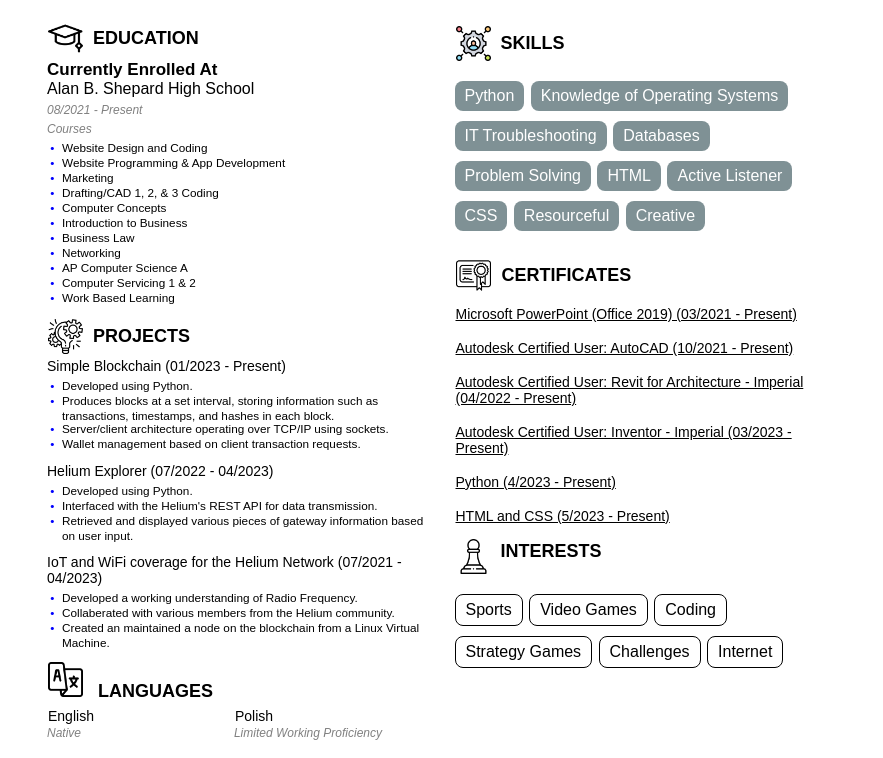
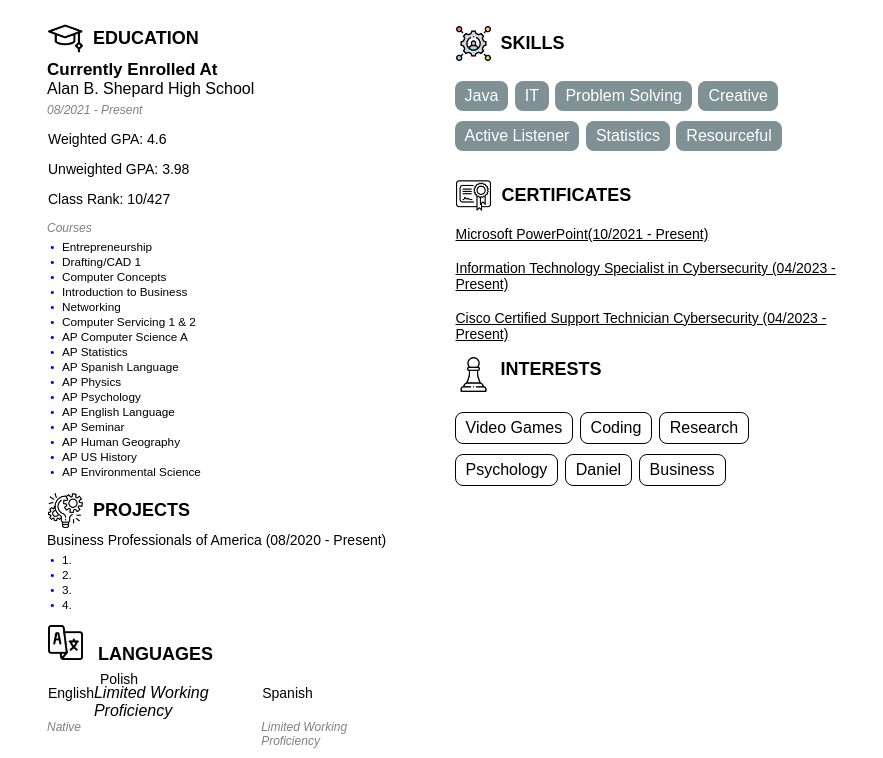
Before and after one commit to shelovesmaj/maja-natan.engineer, a plain HTML site: page index.html in a window 1280 px wide. Shown: the part 203-961 px from the top of the page, without its empty margins (198-1081 px from the left). Drawn offline with Linux system fonts and the light colour scheme.

Commit message:
Update index.html

```diff
--- a/index.html
+++ b/index.html
@@ -4,19 +4,19 @@
     <meta charset="UTF-8">
     <meta name="viewport" content="width=device-width, initial-scale=1.0">
     <link rel="stylesheet" href="static/styles.css">
-    <title>Daniel Chrobak</title>
+    <title>Maja Nata</title>
   </head>
   <body>
     <header>
-      <h1>Daniel Chrobak</h1>
-      <p>An aspiring software developer and student who is passionate about technology</p>
+      <h1>Maja Natan</h1>
+      <p>An aspiring student who is passionate about psychology</p>
     </header>
     <section class="contact-info">
       <div class="contact-column">
         <div class="contact-info-left">
           <button class="email-button">
-            <a href="mailto:danielchrobak12@gmail.com" target="_blank">
-              <img src="static/email.png" alt="Email Icon" class="email-icon">danielchrobak12@gmail.com </a>
+            <a href="mailto:nmaja246@gmail.com" target="_blank">
+              <img src="static/email.png" alt="Email Icon" class="email-icon">nmaja246@gmail.com</a>
           </button>
           <button class="location-button">
             <a href="https://www.google.com/maps/place/Illinois" target="_blank">
@@ -26,11 +26,11 @@
         <div class="contact-info-right">
           <button class="phone-button">
             <a>
-              <img src="static/phone.png" alt="Phone Icon" class="phone-icon">(708) 920 6630 </a>
+              <img src="static/phone.png" alt="Phone Icon" class="phone-icon">(XXX) XXX XXXX </a>
           </button>
           <button class="github-button">
-            <a href="https://github.com/danielchrobak" target="_blank">
-              <img src="static/github.png" alt="Github Icon" class="github-icon">github.com/danielchrobak </a>
+            <a href="https://github.com/shelovesmaj" target="_blank">
+              <img src="static/github.png" alt="Github Icon" class="github-icon">github.com/shelovesmaj </a>
           </button>
         </div>
       </div>
@@ -44,44 +44,46 @@
             <p class="school-date">
               <i>08/2021 - Present</i>
             </p>
+			<p class="gpa">
+			Weighted GPA: 4.6
+			</p>
+			<p class="gpa">
+			Unweighted GPA: 3.98
+			</p>
+			<p class="gpa">
+			Class Rank: 10/427
+			</p>
             <p class="school-date">
               <i>Courses</i>
             </p>
             <ol>
-                <li>Website Design and Coding</li>
-                <li>Website Programming & App Development</li>
-                <li>Marketing</li>
-                <li>Drafting/CAD 1, 2, & 3 Coding</li>
+                <li>Entrepreneurship</li>
+                <li>Drafting/CAD 1</li>
                 <li>Computer Concepts</li>
                 <li>Introduction to Business</li>
-                <li>Business Law</li>
                 <li>Networking</li>
+				<li>Computer Servicing 1 & 2</li>
                 <li>AP Computer Science A</li>
-                <li>Computer Servicing 1 & 2</li>
-                <li>Work Based Learning</li>
+				<li>AP Statistics</li>
+				<li>AP Spanish Language</li>
+				<li>AP Physics</li>
+				<li>AP Psychology</li>
+				<li>AP English Language</li>
+				<li>AP Seminar</li>
+				<li>AP Human Geography</li>
+				<li>AP US History</li>
+				<li>AP Environmental Science</li>
             </ol>
           </div>
           <div class="projects-column">
             <button class="projects-button">
               <img src="static/projects.png" alt="Projects Icon" class="projects-icon"> PROJECTS </button>
-              <p>Simple Blockchain (01/2023 - Present)</p>
+              <p>Business Professionals of America (08/2020 - Present)</p>
               <ol>
-                <li>Developed using Python.</li>
-                <li>Produces blocks at a set interval, storing information such as transactions, timestamps, and hashes in each block.</li>
-                <li>Server/client architecture operating over TCP/IP using sockets.</li>
-                <li>Wallet management based on client transaction requests.</li>
-              </ol>
-              <p>Helium Explorer (07/2022 - 04/2023)</p>
-              <ol>
-                <li>Developed using Python.</li>
-                <li>Interfaced with the Helium's REST API for data transmission.</li>
-                <li>Retrieved and displayed various pieces of gateway information based on user input.</li>
-              </ol>
-              <p>IoT and WiFi coverage for the Helium Network (07/2021 - 04/2023)</p>
-              <ol>
-                <li>Developed a working understanding of Radio Frequency.</li>
-                <li>Collaberated with various members from the Helium community.</li>
-                <li>Created an maintained a node on the blockchain from a Linux Virtual Machine.</li>
+                <li>1.</li>
+                <li>2.</li>
+                <li>3.</li>
+                <li>4.</li>
               </ol>
           </div>
           <div class="language-column">
@@ -90,11 +92,15 @@
             </button>
             <div class="language-info">
               <div class="language-row">
-                <p class="language-2">English</p>
+                <p class="language-3">English</p>
                 <i class="language">Native</i>
               </div>
               <div class="language-row">
                 <p class="language-2">Polish</p>
+                <i class="language-4">Limited Working Proficiency</i>
+              </div>
+			  <div class="language-row">
+                <p class="language-3">Spanish</p>
                 <i class="language">Limited Working Proficiency</i>
               </div>
             </div>
@@ -105,50 +111,38 @@
             <button class="skills-button">
               <img src="static/skills.png" alt="Skills Icon" class="skills-icon"> SKILLS </button>
             <ul>
-              <li>Python</li>
-              <li>Knowledge of Operating Systems</li>
-              <li>IT Troubleshooting</li>
-              <li>Databases</li>
+              <li>Java</li>
+              <li>IT</li>
               <li>Problem Solving</li>
-              <li>HTML</li>
+			  <li>Creative</li>
               <li>Active Listener</li>
-              <li>CSS</li>
+			  <li>Statistics</li>
               <li>Resourceful</li>
-              <li>Creative</li>
             </ul>
           </div>
           <div class="certificates-column">
             <button class="certificates-button">
               <img src="static/certificates.png" alt="Certificates Icon" class="certificates-icon"> CERTIFICATES </button>
-            <a href="https://www.certiport.com/Portal/Pages/PrintTranscriptInfo.aspx?action=Cert&id=421&cvid=1/0I38JFGonw2fvdZ1mFyg==" target="_blank">
-              <p>Microsoft PowerPoint (Office 2019) (03/2021 - Present)</p>
+            <a href="https://www.certiport.com/portal/Pages/PrintTranscriptInfo.aspx?action=Cert&id=421&cvid=BYcK8JAt+Vv6ifNgiXdqtw==" target="_blank">
+              <p>Microsoft PowerPoint(10/2021 - Present)</p>
             </a>
-            <a href="https://www.certiport.com/Portal/Pages/PrintTranscriptInfo.aspx?action=Cert&id=150&cvid=5qPAnBZfF3fxJH6SIyI04w==" target="_blank">
-              <p>Autodesk Certified User: AutoCAD (10/2021 - Present)</p>
+            <a href="https://www.certiport.com/portal/Pages/PrintTranscriptInfo.aspx?action=Cert&id=494&cvid=Itt49yHSYi6FP0cNaB4geA==" target="_blank">
+              <p>Information Technology Specialist in Cybersecurity (04/2023 - Present)</p>
             </a>
-            <a href="https://www.certiport.com/Portal/Pages/PrintTranscriptInfo.aspx?action=Cert&id=199&cvid=px+7oJRYbO2svjN9kfWU5A==" target="_blank">
-              <p>Autodesk Certified User: Revit for Architecture - Imperial (04/2022 - Present)</p>
-            </a>
-            <a href="https://www.certiport.com/Portal/Pages/PrintTranscriptInfo.aspx?action=Cert&id=151&cvid=oouVIRv1Yjh4q4zkboRPPg==" target="_blank">
-              <p>Autodesk Certified User: Inventor - Imperial (03/2023 - Present)</p>
-            </a>
-            <a href="https://www.certiport.com/Portal/Pages/PrintTranscriptInfo.aspx?action=Cert&id=471&cvid=Hrcz+nby2V6GGqDAbL8R0w==" target="_blank">
-              <p>Python (4/2023 - Present)</p>
-            </a>
-            <a href="https://www.certiport.com/Portal/Pages/PrintTranscriptInfo.aspx?action=Cert&id=468&cvid=xlOC5T0XIRBMLJ1AZmBClw==" target="_blank">
-              <p>HTML and CSS (5/2023 - Present)</p>
+            <a href="https://www.certiport.com/portal/Pages/PrintTranscriptInfo.aspx?action=Cert&id=515&cvid=dTMdBLTmLhTTM/cfXGpTww==" target="_blank">
+              <p>Cisco Certified Support Technician Cybersecurity (04/2023 - Present)</p>
             </a>
           </div>
           <div class="interests-column">
             <button class="interests-button">
                 <img src="static/interests.png" alt="Interests Icon" class="interests-icon"> INTERESTS </button>
                 <ul>
-                  <li>Sports</li>
                   <li>Video Games</li>
                   <li>Coding</li>
-                  <li>Strategy Games</li>
-                  <li>Challenges</li>
-                  <li>Internet</li>
+                  <li>Research</li>
+                  <li>Psychology</li>
+                  <li>Daniel</li>
+				  <li>Business</li>
                 </ul>
           </div>
         </div>
```
